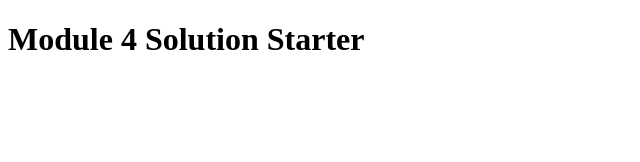
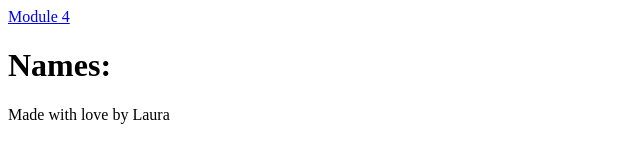
Before and after one commit to stitch0223/mod4_sol, a plain HTML site: page index.html in a window 1280 px wide. Shown: the whole page, without its empty margins (0-640 px from the left). Drawn offline with Linux system fonts and the light colour scheme; files whose address does not match are found by name.

Commit message:
Update index.html

```diff
--- a/index.html
+++ b/index.html
@@ -1,16 +1,39 @@
 <!DOCTYPE html>
 <html>
 <head>
-  <meta charset="utf-8">
+  <meta charset="UTF-8">
   <title>Module 4 Solution Starter</title>
-  <script>
-    var names = []; // DO NOT REMOVE
-  </script>
-  <script src="SpeakHello.js"></script>
+
+
+</head>
+<body>
+   <!-- Navigation -->
+   <nav class="navbar navbar-expand-lg navbar-dark navbar-custom fixed-top">
+      <div class="container">
+        <a class="navbar-brand" href="#">Module 4</a>
+      </div>
+    </nav>
+
+    <header class="masthead text-center text-white">
+      <div class="masthead-content">
+        <div class="container">
+          <h1 class="masthead-heading mb-0">Names: </h1>
+        </div>
+      </div>
+      <div class="bg-circle-1 bg-circle"></div>
+      <div class="bg-circle-2 bg-circle"></div>
+      <div class="bg-circle-3 bg-circle"></div>
+      <div class="bg-circle-4 bg-circle"></div>
+    </header>
+ <!-- Footer -->
+ <footer class="py-5 bg-black">
+    <div class="container">
+      <p class="m-0 text-center text-white small">Made with love by Laura</p>
+    </div>
+    <!-- /.container -->
+  </footer>
+ <script src="SpeakHello.js"></script>
   <script src="SpeakGoodBye.js"></script>
   <script src="script.js"></script>
-</head>
-<body>
-  <h1>Module 4 Solution Starter</h1>
 </body>
 </html>
```
